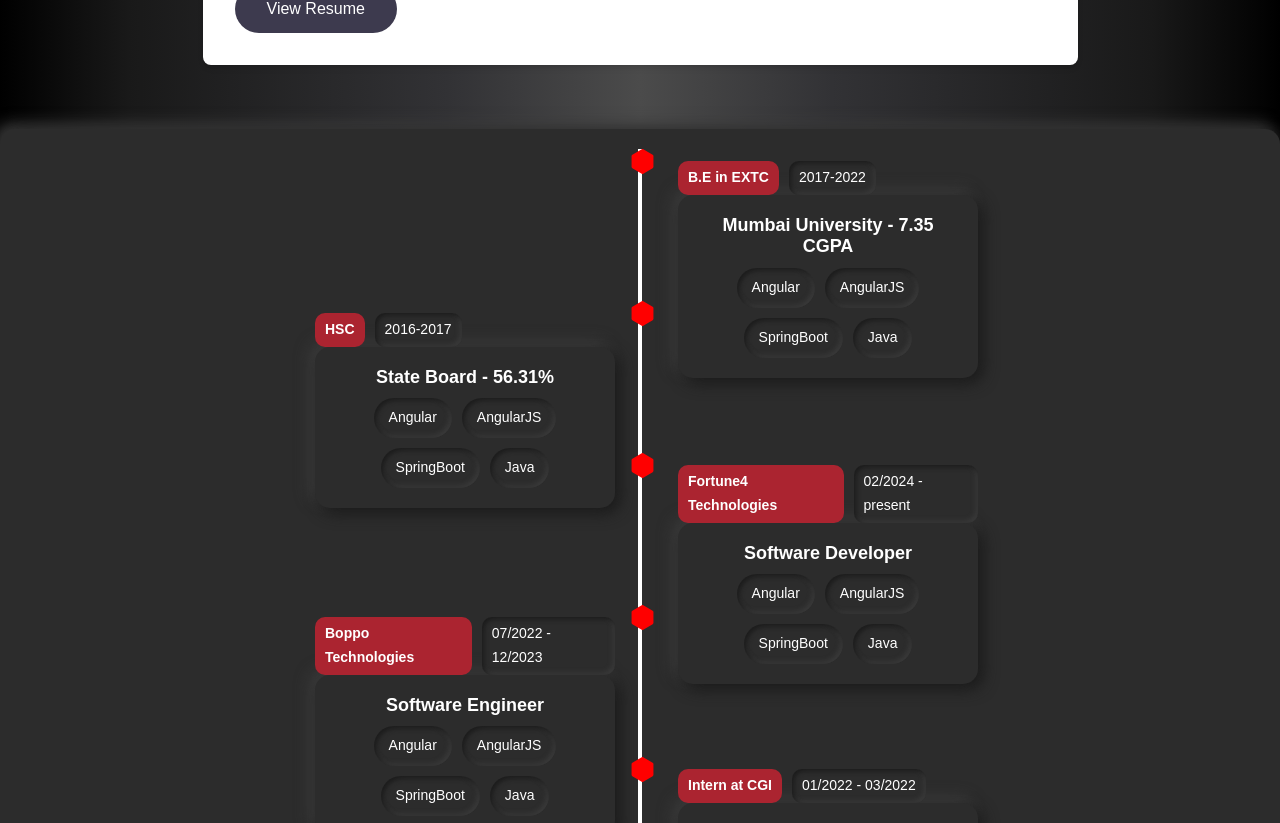
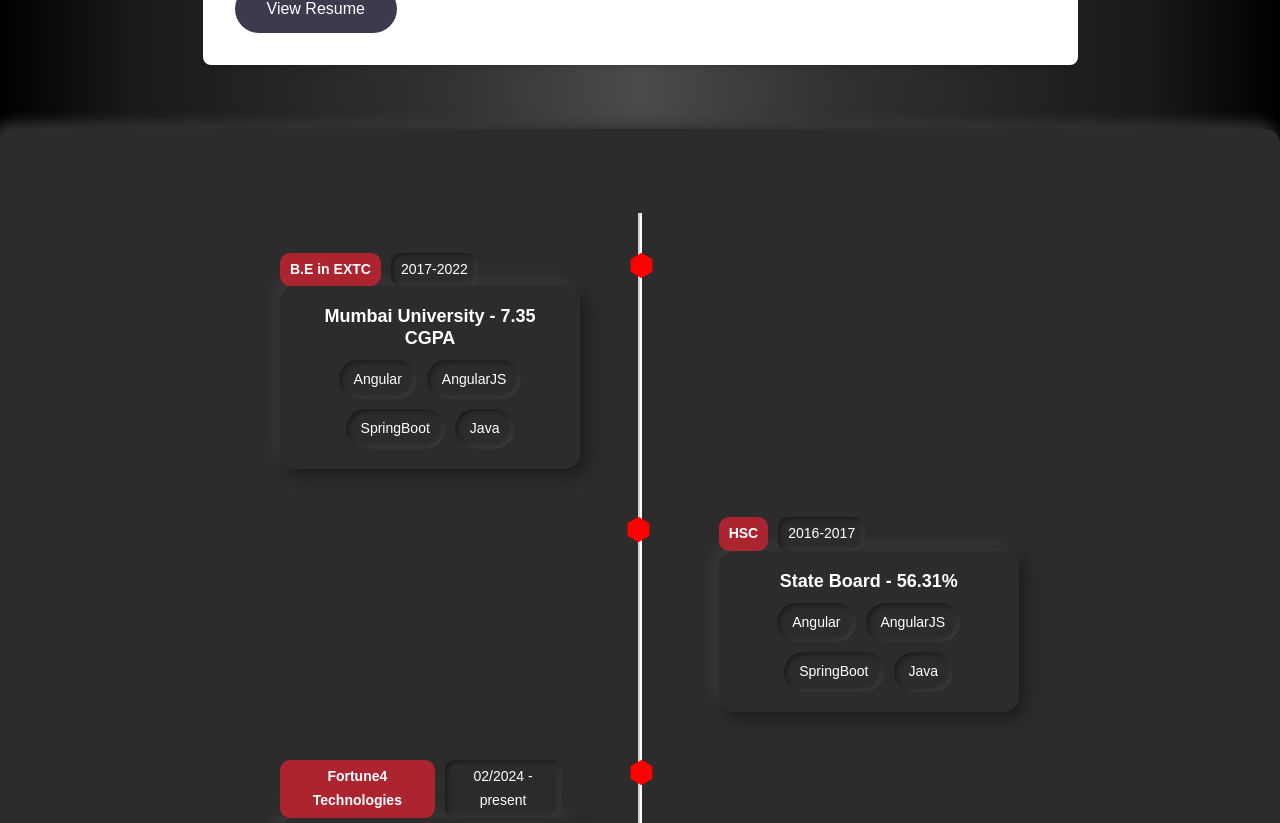
Before and after one commit to Suraj-Sangale/portfolio, a React (Create React App) app: page / in a window 1280 px wide. Shown: the part 1540-2363 px from the top of the page. Built offline with nearby package versions, Linux system fonts and the light colour scheme.

Commit message:
time line chnages

```diff
--- a/src/App.js
+++ b/src/App.js
@@ -21,7 +21,7 @@ function App() {
       <Navbar />
       <Home scrollToTop={scrollToTop} />
       <About />
-      <Timeline />
+      {/* <Timeline /> */}
       <Work />
       <Contact />
     </div>
--- a/src/components/About.js
+++ b/src/components/About.js
@@ -1,8 +1,10 @@
 import React, { useState, useEffect } from "react";
 import "../styles/About.css";
-import { aboutMeText, images, resumeLink } from "./Data";
+import { aboutMeText, EXPERIENCEDATA, images, resumeLink } from "./Data";
 import CustomTitle from "./Items/CustomTitle";
 import ResumeModal from "./Items/ResumeModal";
+import { BsFillHexagonFill } from "react-icons/bs";
+import ExperienceCard from "./Items/ExperienceCard";
 const About = () => {
   const [isModalOpen, setIsModalOpen] = useState(false);
 
@@ -16,7 +18,10 @@ const About = () => {
     }
   }, [isModalOpen]);
 
+  const items = ["Item 1", "Item 2", "Item 3"]; // List of items
+
   return (
+    <>
       <div
         className="about container section"
         id="about"
@@ -76,6 +81,41 @@ const About = () => {
           </div>
         </div>
       </div>
+      <div className="flex justify-center items-center min-h-screen card-container">
+        <div className=" shadow-lg rounded-2xl p-6 w-96 md:w-[50rem] h-auto relative my-10">
+          <ul className="relative flex flex-col items-center space-y-8">
+            {/* Vertical line */}
+            <div className="absolute left-1/2 top-0 h-full w-1 -translate-x-1/2 bg-white border-l-2 border-gray-300"></div>
+            {/* Dynamic list items */}
+            {EXPERIENCEDATA.map((item, index) => (
+              <li
+                key={index}
+                className={`relative text-gray-700 px-4 py-2 rounded-lg w-full md:w-5/12 text-center ${
+                  index % 2 === 0
+                    ? "md:self-start md:ml-0"
+                    : "md:self-end md:mr-0"
+                }`}
+              >
+                <div
+                  className={`absolute hidden md:block ${
+                    index % 2 === 0
+                      ? "left-auto -right-[4.8rem]"
+                      : "-left-[4.8rem] right-auto"
+                  }`}
+                >
+                  <BsFillHexagonFill
+                    color="red"
+                    size={"25"}
+                  />
+                </div>
+
+                <ExperienceCard item={item} />
+              </li>
+            ))}
+          </ul>
+        </div>
+      </div>
+    </>
   );
 };
 
--- a/src/components/Timeline.js
+++ b/src/components/Timeline.js
@@ -50,33 +50,34 @@ const Timeline = () => {
   const skills = ["Angular", "AngularJS", "SpringBoot", "Java"];
 
   return (
-    <div className="card-container  justify-center items-center h-screen">
-      {/* Vertical blue line */}
-      <div className="relative bg-white w-1 h-full">
+    <div className="card-container flex justify-center items-center min-h-screen ">
+      <div className=" shadow-lg rounded-2xl p-6 w-96 md:w-[32rem] h-auto relative my-10">
+      <ul className="relative flex flex-col items-center space-y-8">
+        <div className="absolute left-1/2 top-0 h-full w-1 -translate-x-1/2 bg-white border-l-2 border-gray-300"></div>
         {experiences.map((item, index) => (
-          <div
+          <li
             key={index}
-            className="absolute"
-            style={{ top: `${index * 20}%` }}
+            className="relative"
           >
             {/* Red hexagon */}
-            <div className="-ml-2">
+            {/* <div className="-ml-2">
               <BsFillHexagonFill
                 color="red"
                 size={"25"}
               />
-            </div>
+            </div> */}
             {/* Cards */}
             <div
               className={`absolute ${
                 index % 2 === 0 ? "left-[2.5rem]" : "right-[2.5rem]"
-              } top-1/2 `}
+              } top-1/2`}
             >
               <ExperienceCard item={item} />
             </div>
-          </div>
+          </li>
         ))}
-      </div>
+      </ul>
+    </div>
     </div>
   );
 };
```
Lines whose indentation alone changed are shown as unchanged.
